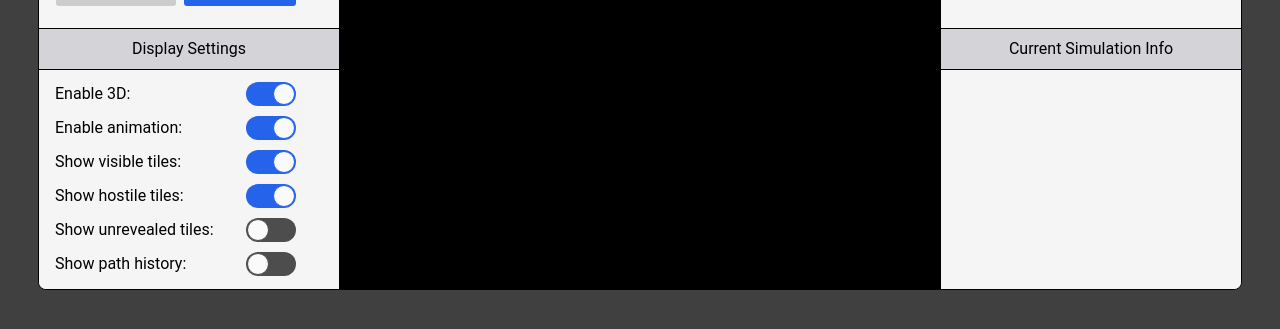
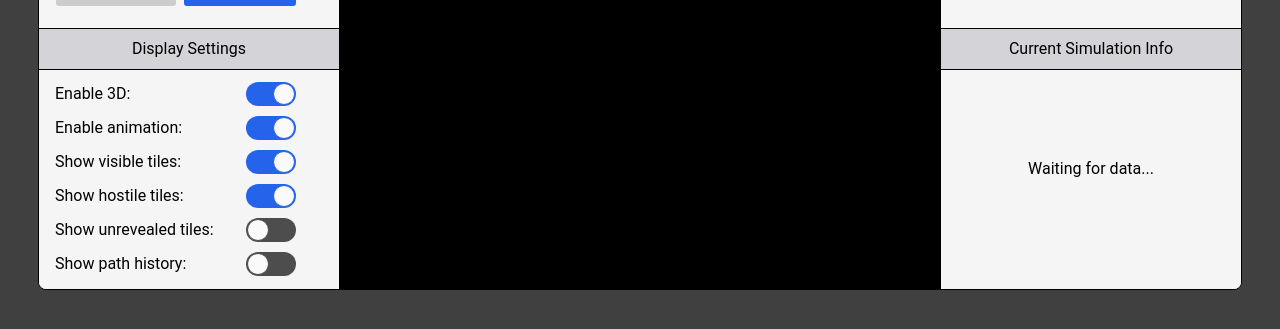
Before and after one commit to ZachFleck42/Drone-Mission-Simulator, a React (Create React App) app in the folder frontend/: page / in a window 1280 px wide. Shown: the part 461-790 px from the top of the page. Built offline with nearby package versions, Linux system fonts and the light colour scheme; the HTML template or start-up script is replaced by a standard one.

Commit message:
Adds conditional display of loading data text to SimHistory container

```diff
--- a/frontend/src/App.css
+++ b/frontend/src/App.css
@@ -71,10 +71,18 @@ html {
 	background-color: #f5f5f5;
 }
 
-.sim-info-container {
+.sim-info {
 	height: 220px;
 	background-color: #f5f5f5;
 	overflow: hidden;
+	position: relative;
+}
+
+.sim-info-loading {
+	position: absolute;
+	top: 45%;
+	left: 50%;
+	transform: translate(-50%, -50%);
 }
 
 .sim-params-header,
@@ -188,10 +196,6 @@ html {
 	align-items: center;
 	position: relative;
 	background-color: black;
-}
-
-.loading-text {
-	color: white;
 }
 
 .frame-controls {
--- a/frontend/src/App.tsx
+++ b/frontend/src/App.tsx
@@ -68,7 +68,7 @@ function App() {
 					<div className="sim-display-header">Simulation</div>
 					<div className="sim-canvas">
 						{activeData.length === 0 ? (
-							<div className="loading-text">Waiting for data...</div>
+							<div style={{ color: 'white' }}>Waiting for data...</div>
 						) : (
 							<>
 								{threeD ? (
@@ -106,7 +106,16 @@ function App() {
 					<div className="sim-history-header">History</div>
 					<HistoryList sims={simHistory} />
 					<div className="sim-info-header">Current Simulation Info</div>
-					<CurrentSimInfo sim={activeData} />
+					<div className="sim-info">
+						{activeData.length === 0 ? (
+							<div className="sim-info-loading">Waiting for data...</div>
+						) : (
+							<CurrentSimInfo
+								sim={activeData}
+								currentFrameIndex={currentFrameIndex}
+							/>
+						)}
+					</div>
 				</div>
 			</div>
 		</div>
--- a/frontend/src/components/SimInfo.tsx
+++ b/frontend/src/components/SimInfo.tsx
@@ -5,12 +5,26 @@ interface CurrentSimInfoProps {
 	currentFrameIndex: number;
 }
 
-export default function CurrentSimInfo({ sim }: CurrentSimInfoProps) {
+export default function CurrentSimInfo({
+	sim,
+	currentFrameIndex,
+}: CurrentSimInfoProps) {
+	const max_frames = sim.length;
+	const frame = sim[currentFrameIndex];
+
+	const [target_x, target_y] = [
+		frame.environment.target.x,
+		frame.environment.target.y,
+	];
+
+	const [drone_x, drone_y] = [frame.drone.x, frame.drone.y];
+	const drone_status = frame.drone.status;
+
 	return (
 		<div className="sim-info-container">
 			<div className="sim-info-text">
 				<div className="sim-info-item">
-					<div className="sim-info-item-name"></div>
+					<div className="sim-info-item-name">Frame / Max Frames</div>
 					<div className="sim-info-item-value"></div>
 				</div>
 			</div>
```
